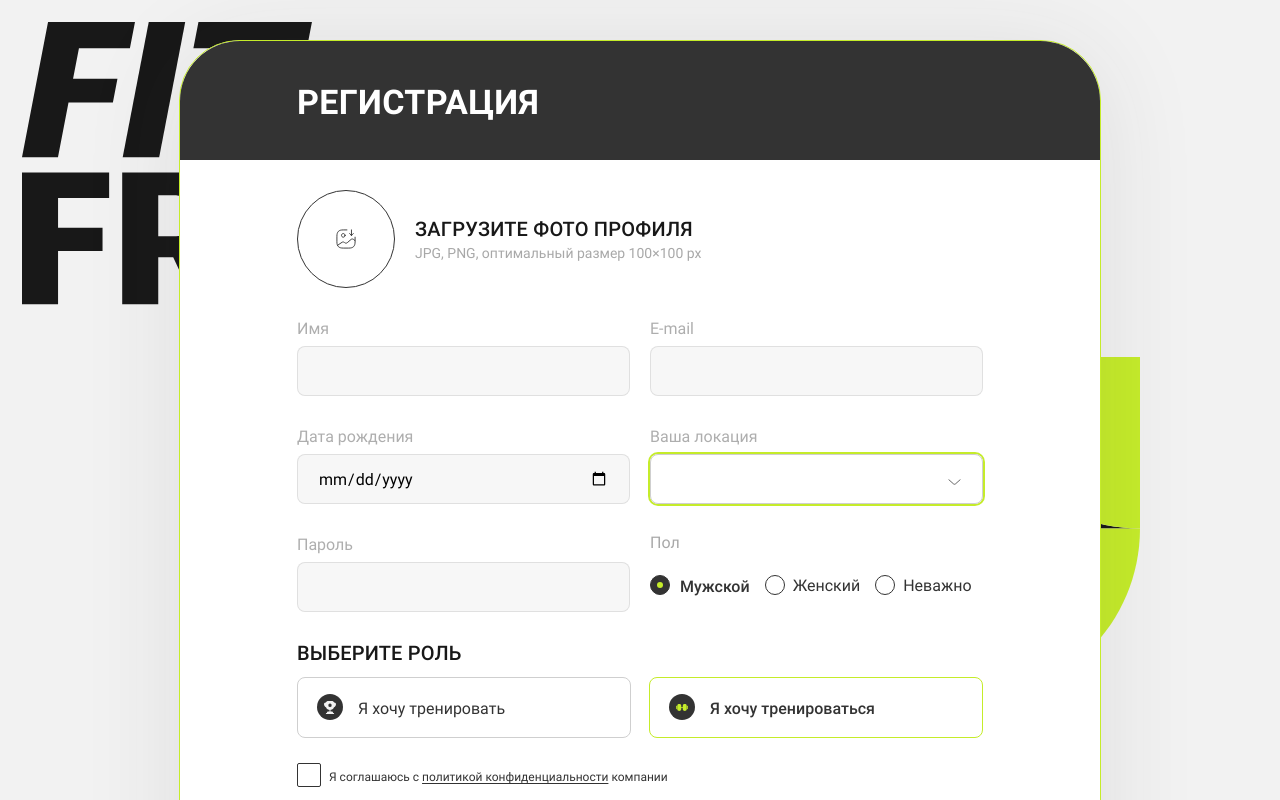
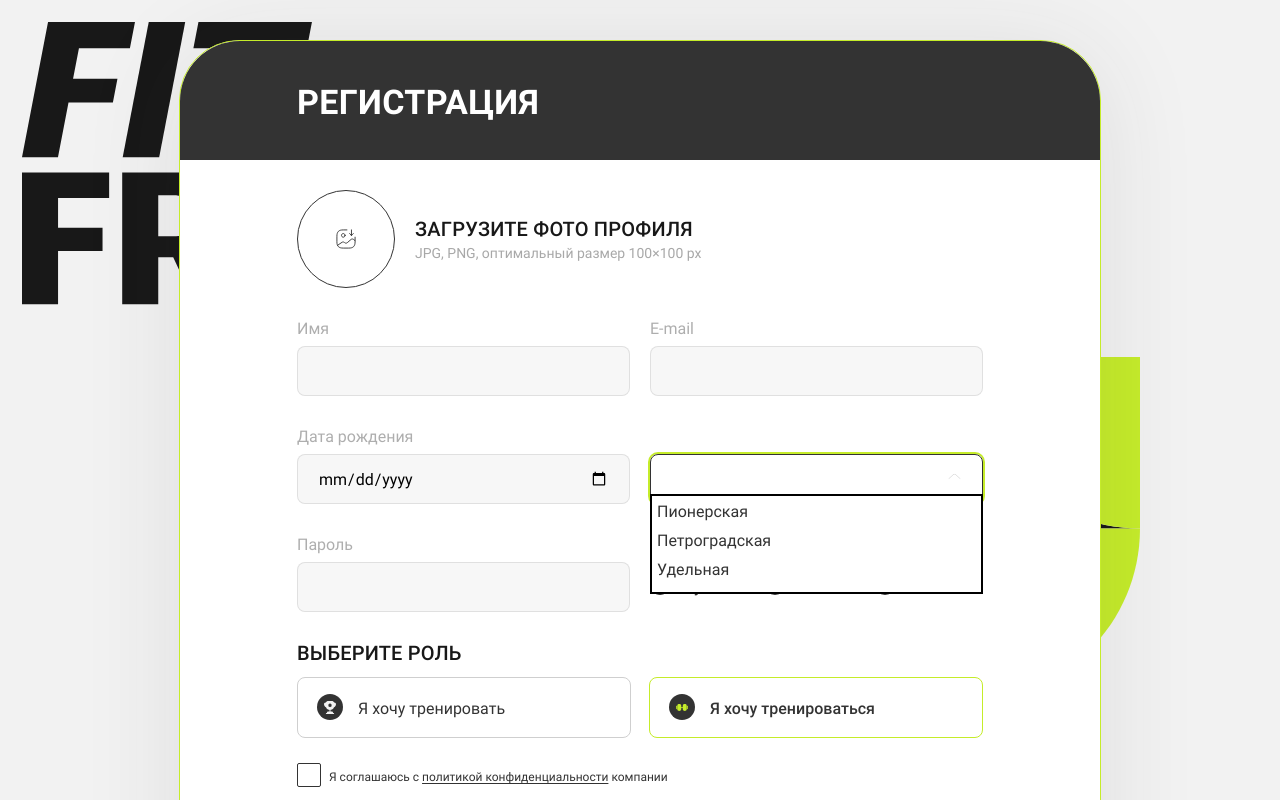
Before and after one commit to ivmerk/fitfriends, a React (Create React App) app in the folder frontend/: page /registration in a window 1280 px wide. Both pictures are taken after a click on the button "Выберите одну из опций". Built offline with nearby package versions, Linux system fonts and the light colour scheme; what http-status-codes would draw is missing.

Commit message:
registration location done

```diff
--- a/frontend/src/components/registration-form-begin/registration-form-begin.tsx
+++ b/frontend/src/components/registration-form-begin/registration-form-begin.tsx
@@ -16,7 +16,8 @@
   const [userGender, setUserGender] = useState(userGenders[0]);
   const [userRole, setUserRole] = useState(UserRole.Client);
   const [isUserAgreementAprooved, setIsUserAgreementAprooved] = useState(false);
-  const [location, setLocation] = useState(userLocations[0]);
+  const [location, setLocation] = useState('');
+  const [locationMenuOn, setLocationMenuOn] = useState(false);
 
   const [validName, setValidName] = useState(false);
   const [validPass, setValidPass] = useState(false);
@@ -93,11 +94,12 @@
 }
 function ChooseLocation({item}: ChooseLocationPrope): JSX.Element{
   return(
-    <option
+    <li
       className="custom-select__item"
       value={item}
+      onClick={()=>setLocation(item)}
     >{item}
-    </option>
+    </li>
   );
 
 }
@@ -165,25 +167,23 @@
               </span>
             </label>
           </div>
-          <div className="custom-select custom-select--not-selected ">
+          <div
+            className={`custom-select${locationMenuOn ? ' is-open not-empty' : ' not-empty'}`}
+            onClick={()=>{setLocationMenuOn(!locationMenuOn);}}
+          >
             <span className="custom-select__label">Ваша локация</span>
 
             <button className="custom-select__button" type="button" aria-label="Выберите одну из опций">
-              <span className="custom-select__text"></span>
+              <span className="custom-select__text">{location}</span>
               <span className="custom-select__icon">
                 <svg width="15" height="6" aria-hidden="true">
                   <ArrowDown/>
                 </svg>
               </span>
             </button>
-            <select
-              value={location}
-              className="custom-select__list"
-              onChange={()=>console.log('clic')}
-            >
-              <option value={userLocations[0]}>{userLocations[0]}</option>
+            <ul className="custom-select__list" role="listbox">
               {userLocations.map((item:string) => (<ChooseLocation item={item} key={item}/>))}
-            </select>
+            </ul>
 
           </div>
           <div className="custom-input">
```
